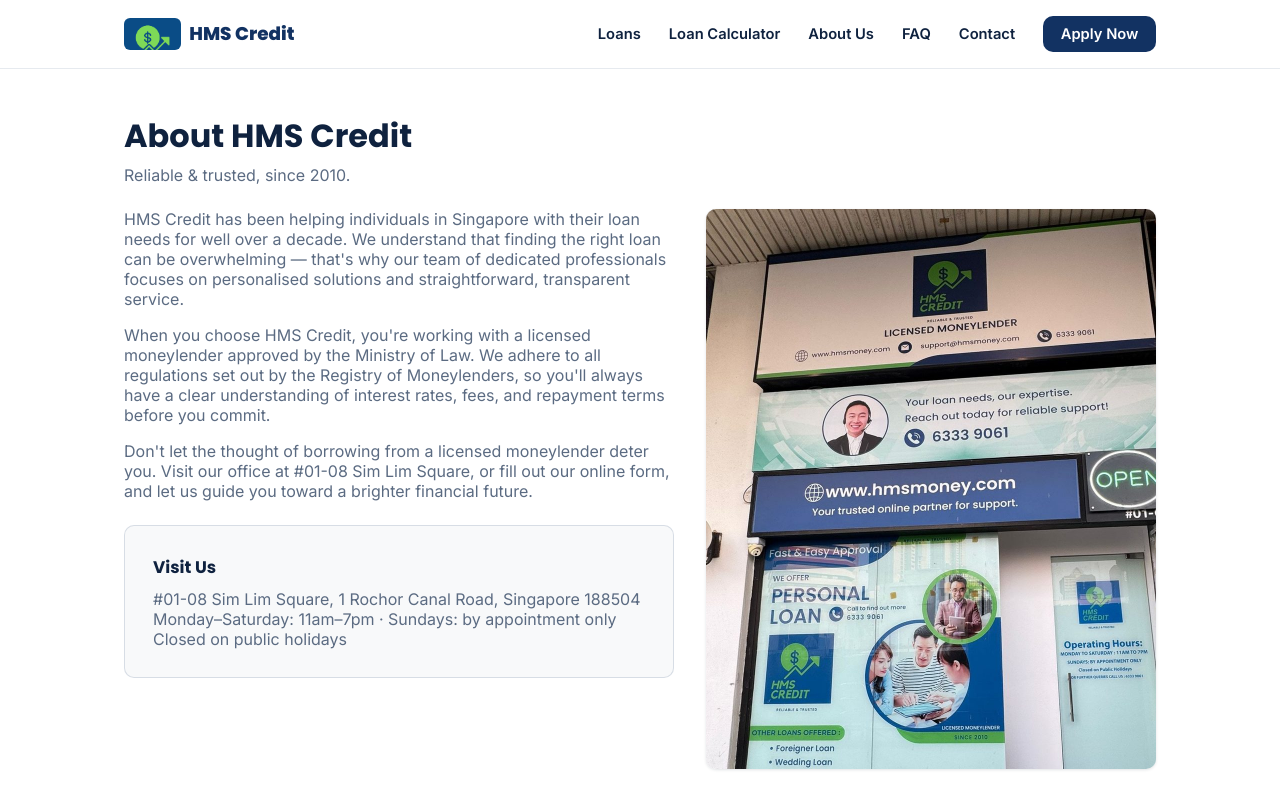
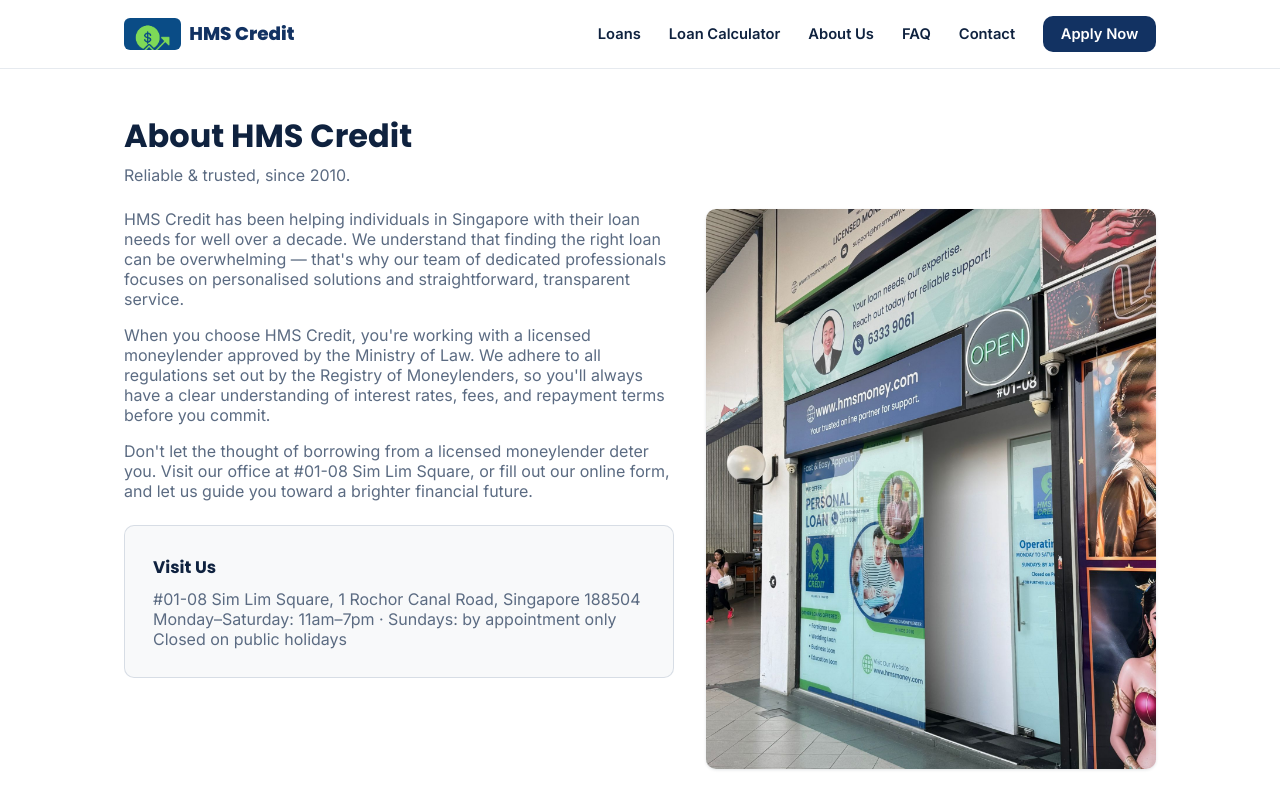
Before and after one commit to zhuomingpeh/HMS-Credit, a Next.js app: page /about in a window 1280 px wide. Shown: the top 800 px of the page. Built offline with nearby package versions, Linux system fonts and the light colour scheme.

Commit message:
Replace visit-us storefront photo

```diff
--- a/src/app/about/page.tsx
+++ b/src/app/about/page.tsx
@@ -47,10 +47,11 @@
         </div>
 
         <Image
-          src="/photos/storefront-full.jpg"
+          src="/photos/storefront-visit.jpg"
           alt="HMS Credit's storefront at #01-08 Sim Lim Square"
-          width={900}
-          height={1474}
+          width={1536}
+          height={2048}
+          sizes="(max-width: 720px) calc(100vw - 48px), 440px"
           className="about-photo"
         />
       </div>
```
Also changed, not shown: src/app/page.tsx (+4 -3 lines), public/photos/storefront-visit.jpg (added).
